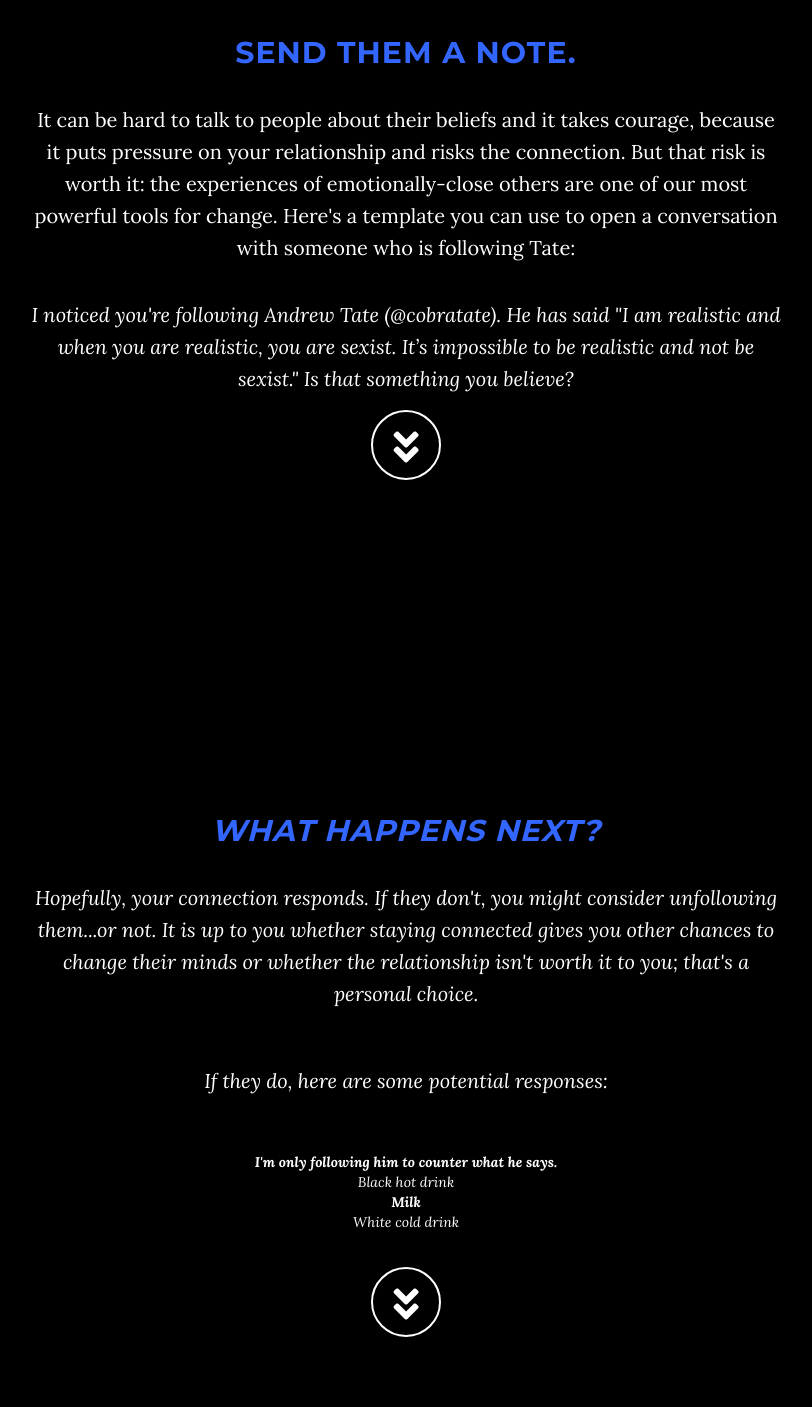
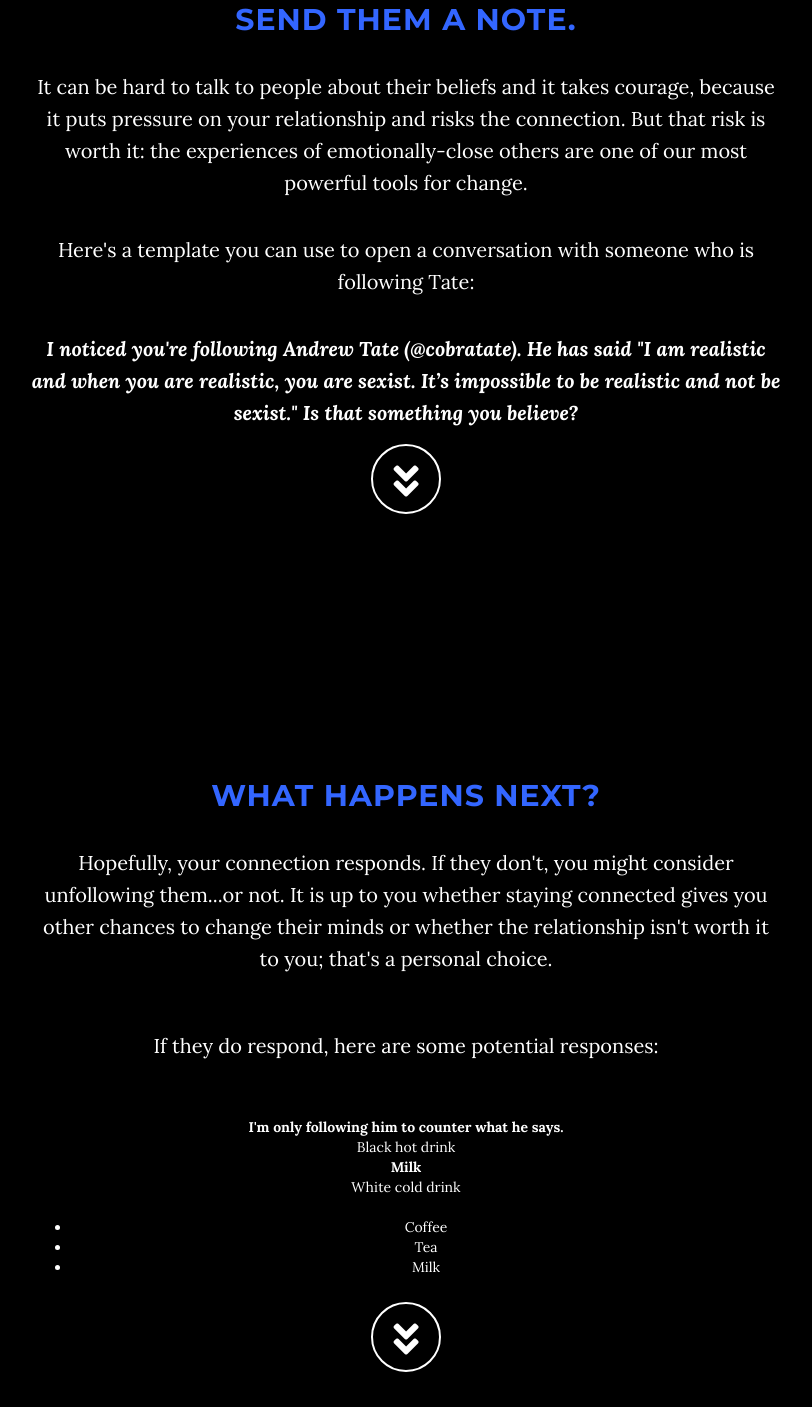
Before and after one commit to mattwallaert/howtotalkaboutandrewtate, a plain HTML site: page index.html in a window 1280 px wide. Shown: the part 1853-3260 px from the top of the page, without its empty margins (234-1046 px from the left). Drawn offline with nearby package versions, Linux system fonts and the light colour scheme.

Commit message:
Update index.html

```diff
--- a/index.html
+++ b/index.html
@@ -65,7 +65,7 @@
                             <h1 class="brand-heading ftc">You can make a difference.</h1>
                             <p><h2 class="intro-text">Concerned that someone you know might be influenced by Andrew Tate? Here's how to talk to them.</h2></p>
                                 <p>Andrew Tate is a social media influencer who makes money by exploiting the insecurities of men, chiefly around their sexuality and wealth, through courses and pyramid scheme programs. He self-describes as a misogynist <i>("I am realistic and when you are realistic, you are sexist. It’s impossible to be realistic and not be sexist.")</i> and views women as property.</p>
-                        <p>Tate has over 3.5M followers on Twitter (he has been banned on other social networks) and chances are, <b>you know some of them</b>. That puts you in a unique position to help them reconsider their own views on women and deplatform Tate. Here's how:</p>
+                        <p>Tate has over 3.5M followers on Twitter (he has been banned on other social networks) and chances are, <b>you know some of them</b>. That puts you in a unique position to help them reconsider their own views on women and deplatform Tate. Here's how:<br>
                                     <a href="#mutuals" class="btn btn-circle page-scroll">
                                 <i class="fa fa-angle-double-down animated"></i>
                             </a>
@@ -98,8 +98,9 @@
                     <div class="row">
                         <div class="col-md-8 col-md-offset-2">
                             <h2 class="ftc">Send them a note.</h2></p>
-                   <p>It can be hard to talk to people about their beliefs and it takes courage, because it puts pressure on your relationship and risks the connection. But that risk is worth it: the experiences of emotionally-close others are one of our most powerful tools for change. Here's a template you can use to open a conversation with someone who is following Tate:</p>
-                        <p><i>I noticed you're following Andrew Tate (@cobratate). He has said "I am realistic and when you are realistic, you are sexist. It’s impossible to be realistic and not be sexist." Is that something you believe?<br>
+                   <p>It can be hard to talk to people about their beliefs and it takes courage, because it puts pressure on your relationship and risks the connection. But that risk is worth it: the experiences of emotionally-close others are one of our most powerful tools for change.</p>
+                        <p>Here's a template you can use to open a conversation with someone who is following Tate:</p>
+                        <p><b><i>I noticed you're following Andrew Tate (@cobratate). He has said "I am realistic and when you are realistic, you are sexist. It’s impossible to be realistic and not be sexist." Is that something you believe?</i></b><br>
                         <a href="#followup" class="btn btn-circle page-scroll">
                         <i class="fa fa-angle-double-down animated"></i>
                     </a>
@@ -115,13 +116,18 @@
                         <div class="col-md-8 col-md-offset-2">
                             <h2 class="ftc">What happens next?</h2></p>
                                 <p>Hopefully, your connection responds. If they don't, you might consider unfollowing them...or not. It is up to you whether staying connected gives you other chances to change their minds or whether the relationship isn't worth it to you; that's a personal choice.</p><br>
-                                             <p>If they do, here are some potential responses:</p><br>
+                                             <p>If they do respond, here are some potential responses:</p><br>
 <dl>
   <dt>I'm only following him to counter what he says.</dt>
   <dd>Black hot drink</dd>
   <dt>Milk</dt>
   <dd>White cold drink</dd>
 </dl>
+                        <ul>
+  <li>Coffee</li>
+  <li>Tea</li>
+  <li>Milk</li>
+</ul>
                         <a href="#madeby" class="btn btn-circle page-scroll">
                         <i class="fa fa-angle-double-down animated"></i>
                     </a>
```
